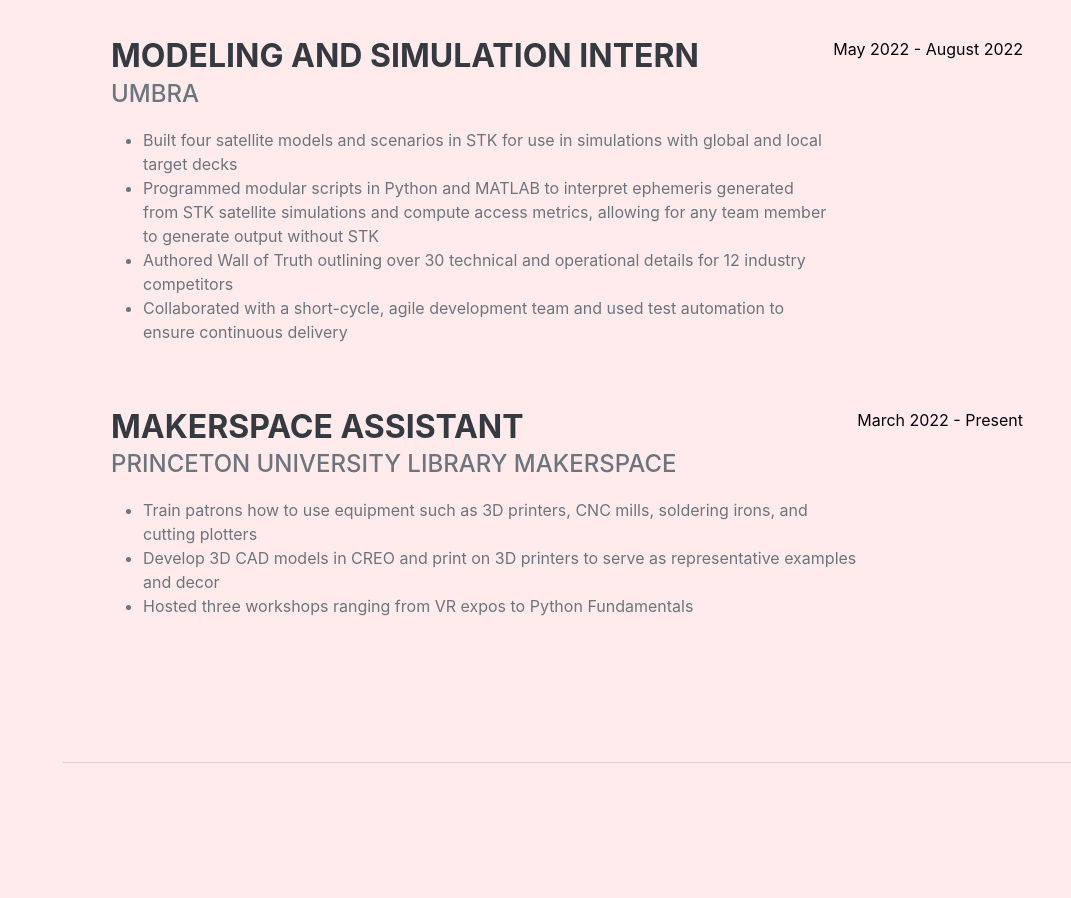
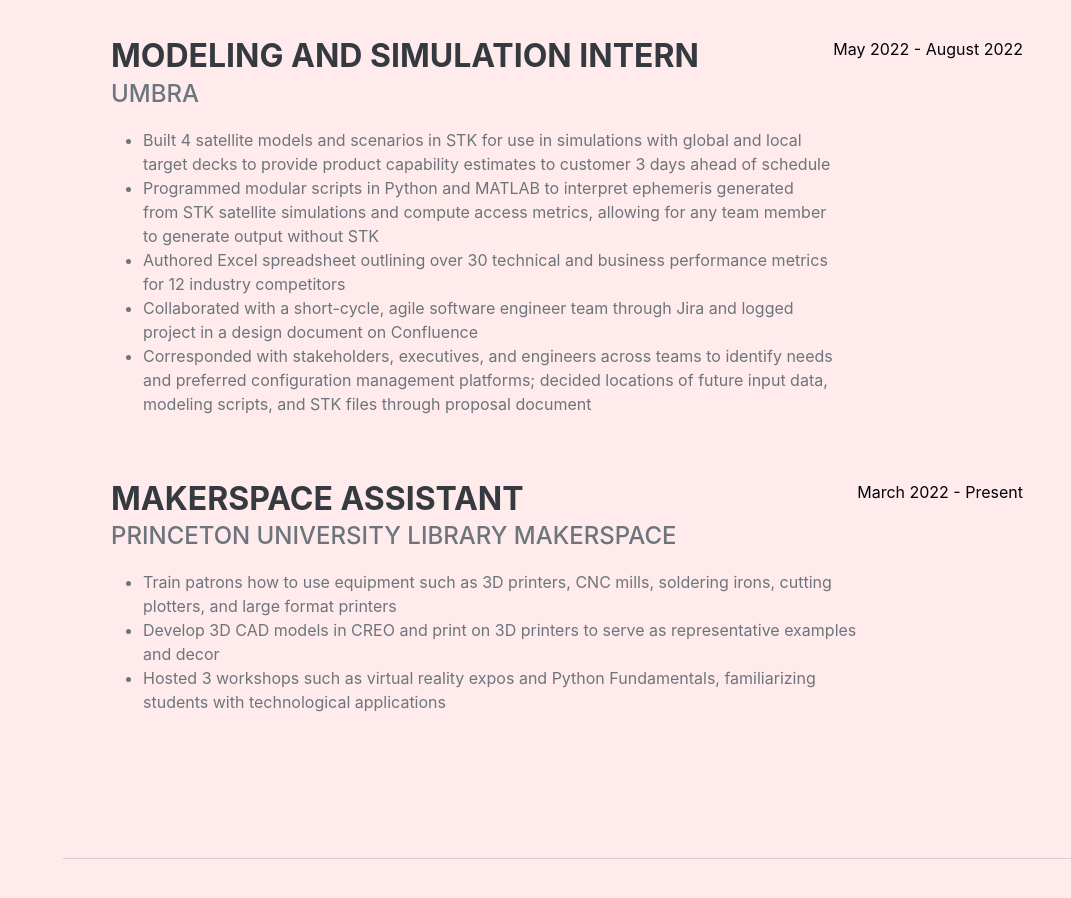
Before and after one commit to Faraz-Awan/Faraz-Awan.github.io, a plain HTML site: page index.html in a window 1280 px wide. Shown: the part 1760-2658 px from the top of the page, without its empty margins (209-1280 px from the left). Drawn offline with nearby package versions, Linux system fonts and the light colour scheme; a web font is replaced by a local one.

Commit message:
Update index.html

```diff
--- a/index.html
+++ b/index.html
@@ -95,10 +95,11 @@
                             <h3 class="mb-0">Modeling and Simulation Intern</h3>
                             <div class="subheading mb-3">Umbra</div>
                             <ul>
-                                <li>Built four satellite models and scenarios in STK for use in simulations with global and local target decks</li>
+                                <li>Built 4 satellite models and scenarios in STK for use in simulations with global and local target decks to provide product capability estimates to customer 3 days ahead of schedule</li>
                                 <li>Programmed modular scripts in Python and MATLAB to interpret ephemeris generated from STK satellite simulations and compute access metrics, allowing for any team member to generate output without STK</li>
-                                <li>Authored Wall of Truth outlining over 30 technical and operational details for 12 industry competitors</li>
-                                <li>Collaborated with a short-cycle, agile development team and used test automation to ensure continuous delivery</li>
+                                <li>Authored Excel spreadsheet outlining over 30 technical and business performance metrics for 12 industry competitors</li>
+                                <li>Collaborated with a short-cycle, agile software engineer team through Jira and logged project in a design document on Confluence</li>
+                                <li>Corresponded with stakeholders, executives, and engineers across teams to identify needs and preferred configuration management platforms; decided locations of future input data, modeling scripts, and STK files through proposal document</li>
                             </ul>
                         </div>
                         <div class="flex-shrink-0"><span class="text-primary">May 2022 - August 2022</span></div>
@@ -108,9 +109,9 @@
                             <h3 class="mb-0">Makerspace Assistant</h3>
                             <div class="subheading mb-3">Princeton University Library Makerspace</div>
                             <ul>
-                                <li>Train patrons how to use equipment such as 3D printers, CNC mills, soldering irons, and cutting plotters</li>
+                                <li>Train patrons how to use equipment such as 3D printers, CNC mills, soldering irons, cutting plotters, and large format printers</li>
                                 <li>Develop 3D CAD models in CREO and print on 3D printers to serve as representative examples and decor</li>
-                                <li>Hosted three workshops ranging from VR expos to Python Fundamentals</li>
+                                <li>Hosted 3 workshops such as virtual reality expos and Python Fundamentals, familiarizing students with technological applications</li>
                             </ul>
                         </div>
                         <div class="flex-shrink-0"><span class="text-primary">March 2022 - Present</span></div>
```
